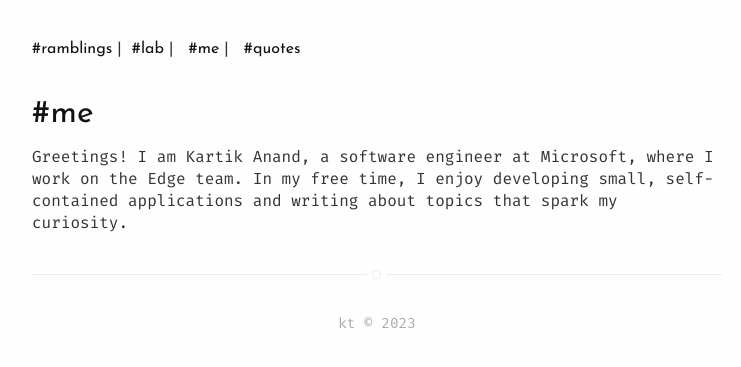
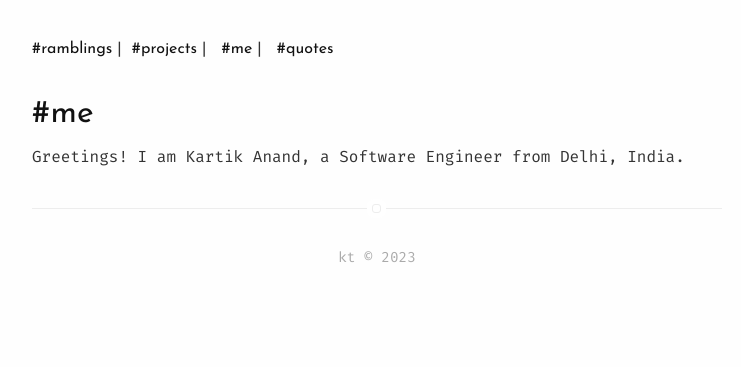
Before and after one commit to kartikanand/kartikanand.github.io, a Jekyll site: the page built from me.md, in a window 1280 px wide. Shown: the top 367 px of the page, without its empty margins (263-1004 px from the left). Built offline with Jekyll 4.4.1, drawn with Linux system fonts in a browser that asks for light colours.

Commit message:
Rename links

```diff
--- a/_includes/header.html
+++ b/_includes/header.html
@@ -5,7 +5,7 @@
             <span>|</span>
         </li>
         <li class="item">
-            <a class="link" href="{{ site.url }}/lab">#lab</a>
+            <a class="link" href="{{ site.url }}/projects">#projects</a>
             <span>|</span>
         </li>
         <li class="item">
--- a/me.md
+++ b/me.md
@@ -3,4 +3,4 @@ layout: page
 title: me
 ---
 
-Greetings! I am Kartik Anand, a software engineer at Microsoft, where I work on the Edge team. In my free time, I enjoy developing small, self-contained applications and writing about topics that spark my curiosity.
+Greetings! I am Kartik Anand, a Software Engineer from Delhi, India.
```
Also changed, not shown: projects.md (renamed from lab.md, +2 -3 lines).
